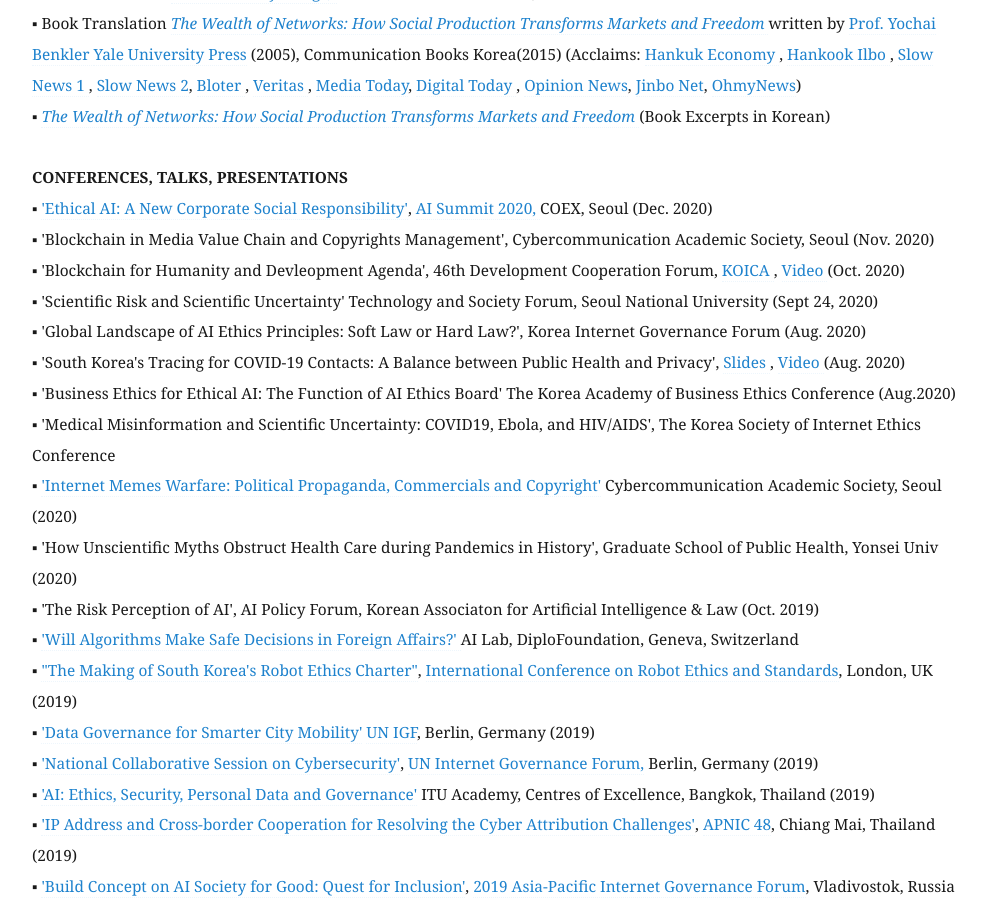
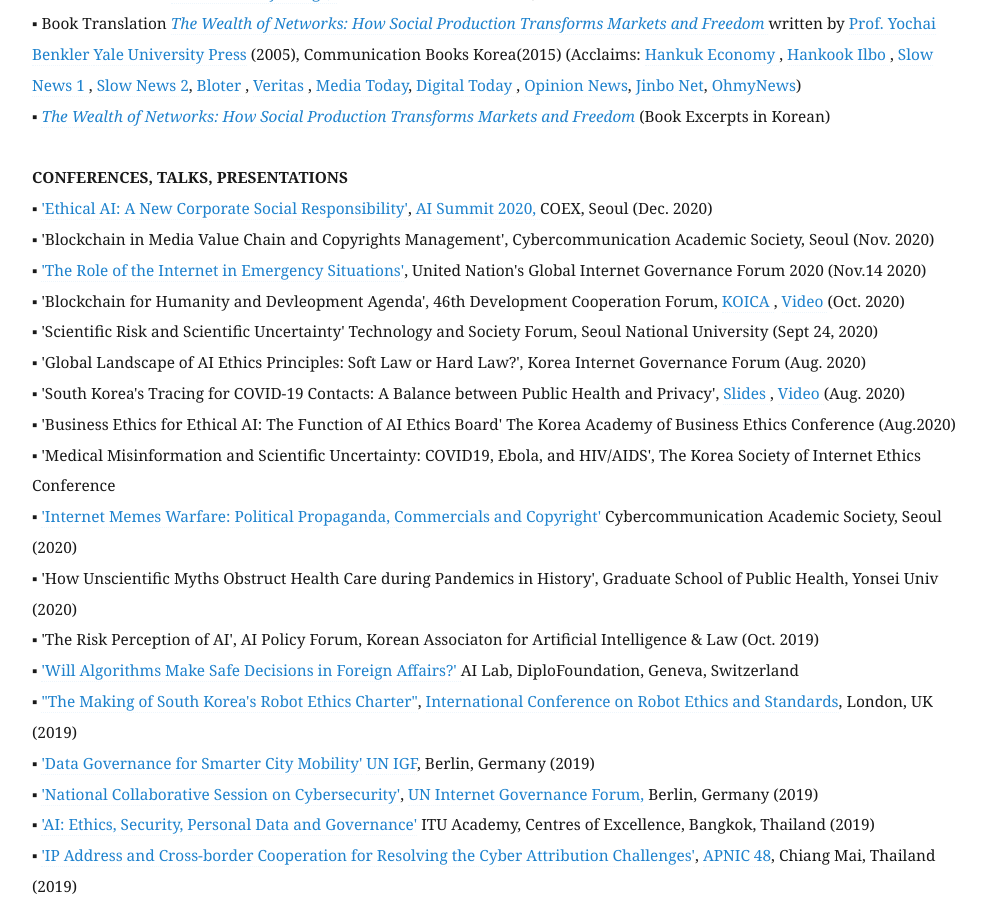
Before and after one commit to eunchangchoi/eunchangchoi.github.io, a Jekyll site: the page built from index.md, in a window 1280 px wide and 900 px high, scrolled down 2576 px. Shown: the whole window, without its empty margins (68-1054 px from the left). Built offline with Jekyll 4.4.1, drawn with Linux system fonts in a browser that asks for light colours.

Commit message:
Update index.md

```diff
--- a/index.md
+++ b/index.md
@@ -49,6 +49,7 @@
  <strong> CONFERENCES, TALKS, PRESENTATIONS </strong> <br>
 ▪  <a href="https://aisummit.co.kr/ais2020_eun-chang-choi/?lang=en">'Ethical AI: A New Corporate Social Responsibility'</a>, <a href="https://aisummit.co.kr/?lang=en"> AI Summit 2020, </a> COEX, Seoul (Dec. 2020)<br>
 ▪  'Blockchain in Media Value Chain and Copyrights Management', Cybercommunication Academic Society, Seoul (Nov. 2020)<br>
+▪  <a href="https://www.intgovforum.org/multilingual/content/igf-2020-main-session-nris-role-of-the-internet-in-emergency-situations">'The Role of the Internet in Emergency Situations'</a>, United Nation's Global Internet Governance Forum 2020 (Nov.14 2020) <br>
 ▪  'Blockchain for Humanity and Devleopment Agenda', 46th Development Cooperation Forum, <a href="http://www.koica.go.kr/sites/koica_en/index.do"> KOICA </a>, <a href="https://youtu.be/BunQy8hsnVQ?t=5742"> Video </a> (Oct. 2020)<br>
 ▪  'Scientific Risk and Scientific Uncertainty' Technology and Society Forum, Seoul National University (Sept 24, 2020)<br>
 ▪  'Global Landscape of AI Ethics Principles: Soft Law or Hard Law?', Korea Internet Governance Forum (Aug. 2020) <br>
```
